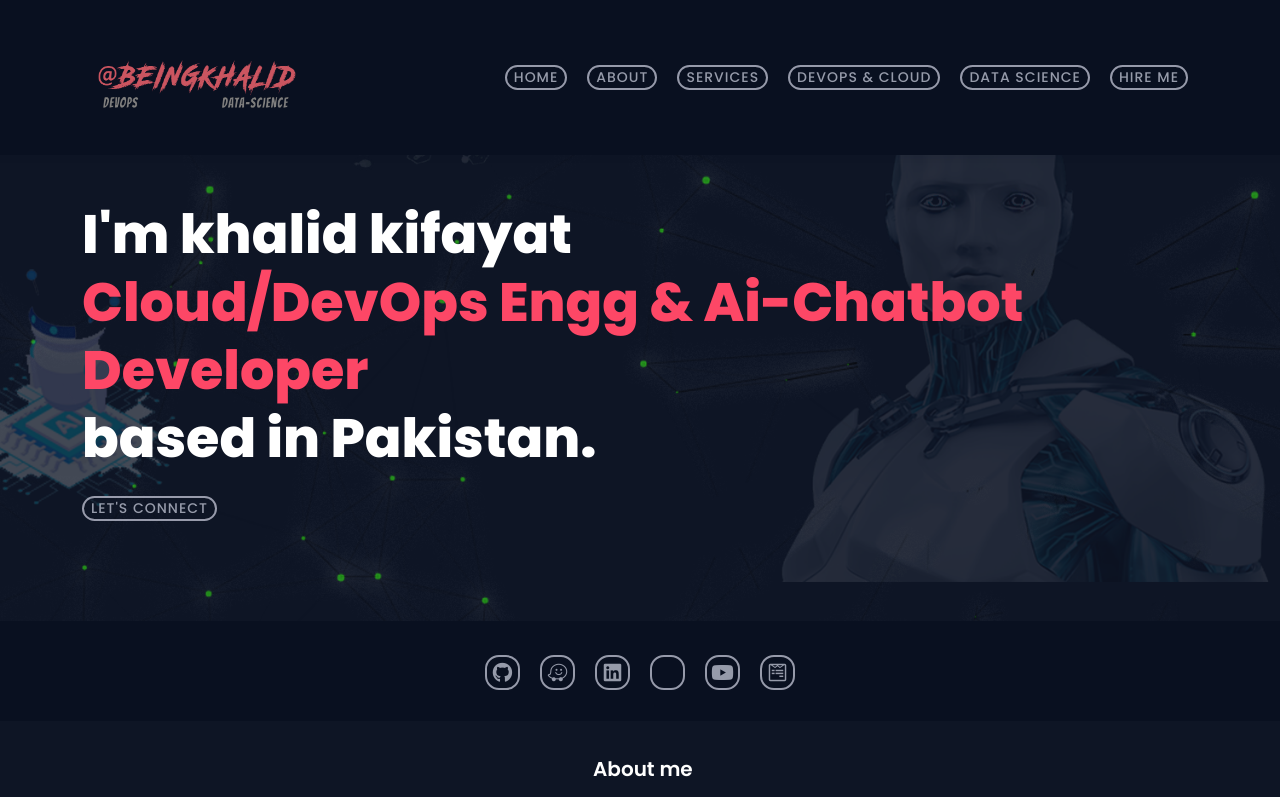
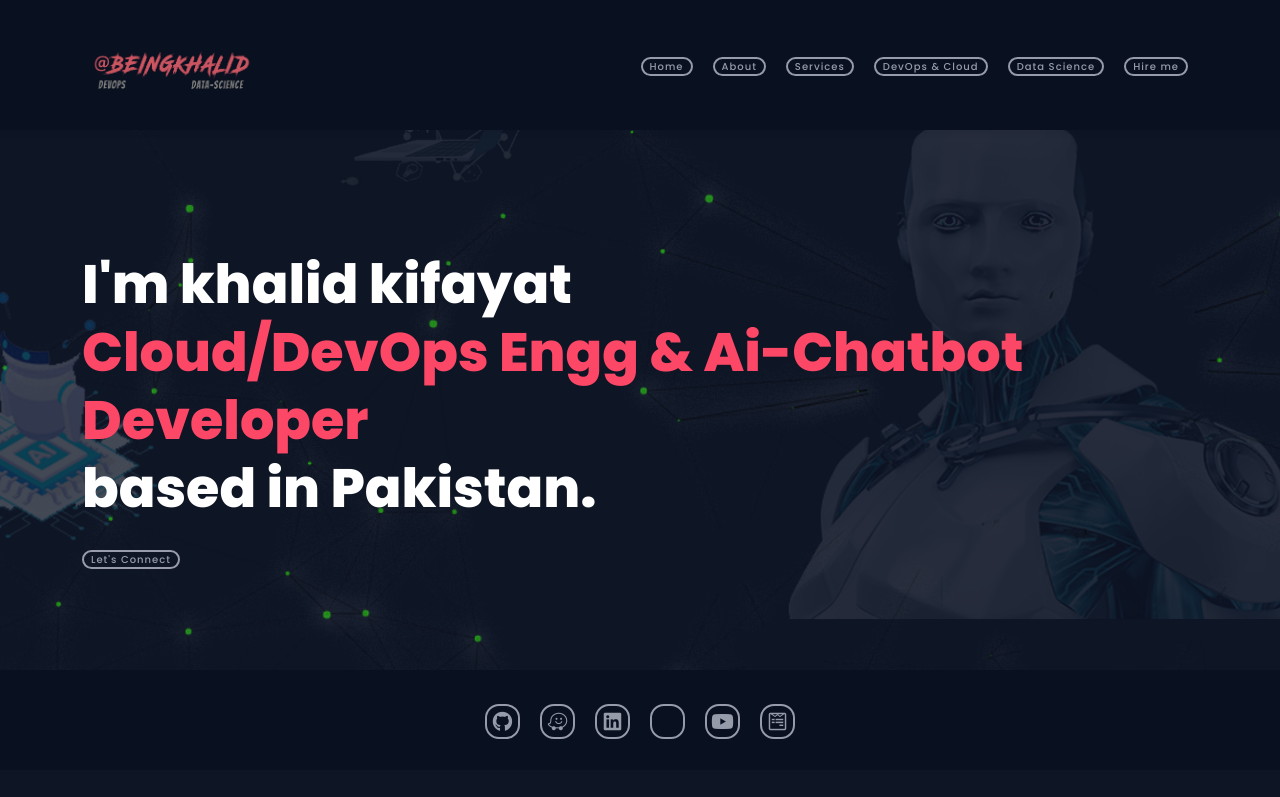
Before and after one commit to khalid-kifayat/portfolio, a plain HTML site: page index.html in a window 1280 px wide. Shown: the top 797 px of the page. Drawn offline with nearby package versions, Linux system fonts and the light colour scheme; a script that the page names is missing.

Commit message:
new commit

```diff
--- a/css/style.css
+++ b/css/style.css
@@ -71,8 +71,8 @@ section{
     border: 2px solid var(--gray-color);
     color: var(--text-gray);
     font-weight: 500;
-    font-size: 14px;
-    text-transform: uppercase;
+    font-size: 10px;
+    text-transform: middlecase;
     letter-spacing: 1px;
     text-decoration: none;
 }
@@ -154,7 +154,7 @@ button{
     transition: all .2s linear;
 }
 .header-wrapper .navbar-brand img{
-    max-width: 230px;
+    max-width: 200px;
     height: auto;
 }
 .header-wrapper.navbar-toggler{
@@ -217,7 +217,7 @@ button{
     background-position: center center;
     background-size: cover;
     background-attachment: fixed;
-    padding: 200px 0 100px 0;
+    padding: 250px 0 100px 0;
 }
 
 /* About */
@@ -369,13 +369,13 @@ box-shadow: 0.65s cubic-bezier(0.05, 0.2, 0.1, 1);
 }
 .footer_wrapper .copyright-text p{
     font-size: 10px;
-    line-height: 5px;
+    line-height: 15px;
 }
 .footer_wrapper .copyright-text a{
     color: var(--primary-color);
 }
 
 .logo1{
-    height: 200px;
-    width: 400px;
+    height: 100px;
+    width: 180px;
 }
--- a/index.html
+++ b/index.html
@@ -47,7 +47,7 @@
           <li class="nav-item">
             <a class="main-btn " href="#ds">Data Science</a>
           </li>
-          <li class="nav-item mt-3  mt-lg-0">
+          <li class="nav-item">
             <a class="main-btn " href="#contact">Hire me</a>
           </li>
         </ul>
@@ -496,7 +496,7 @@
       </div>
       <div class="col-lg-4 col-md-12">
         <div class="copyright-text text-lg-start text-center mb-3 mb-lg-3">
-          <p class="mb-0">Copyright &copy; 2024 All Rights Reserved - Khalid Kifayat</p>
+          <p class="mb-0">Copyright &copy; 2024 All Rights Reserved <br> Being Khalid</p>
         </div>
       </div>
     </div>
```
